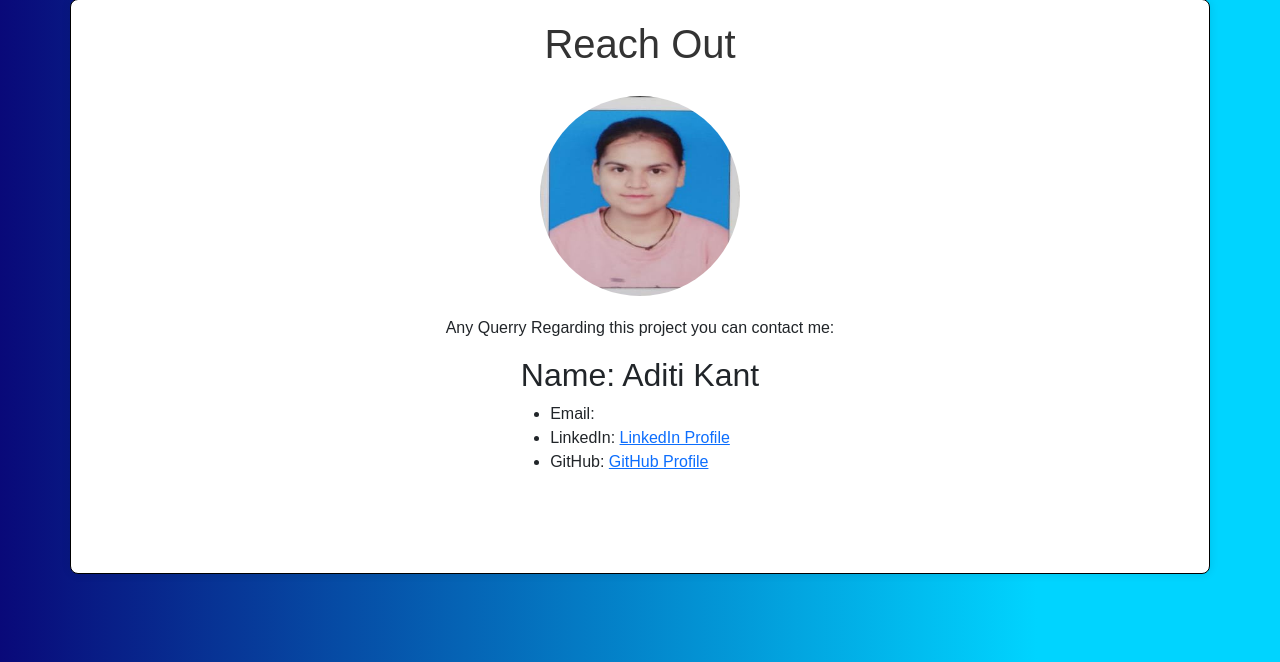
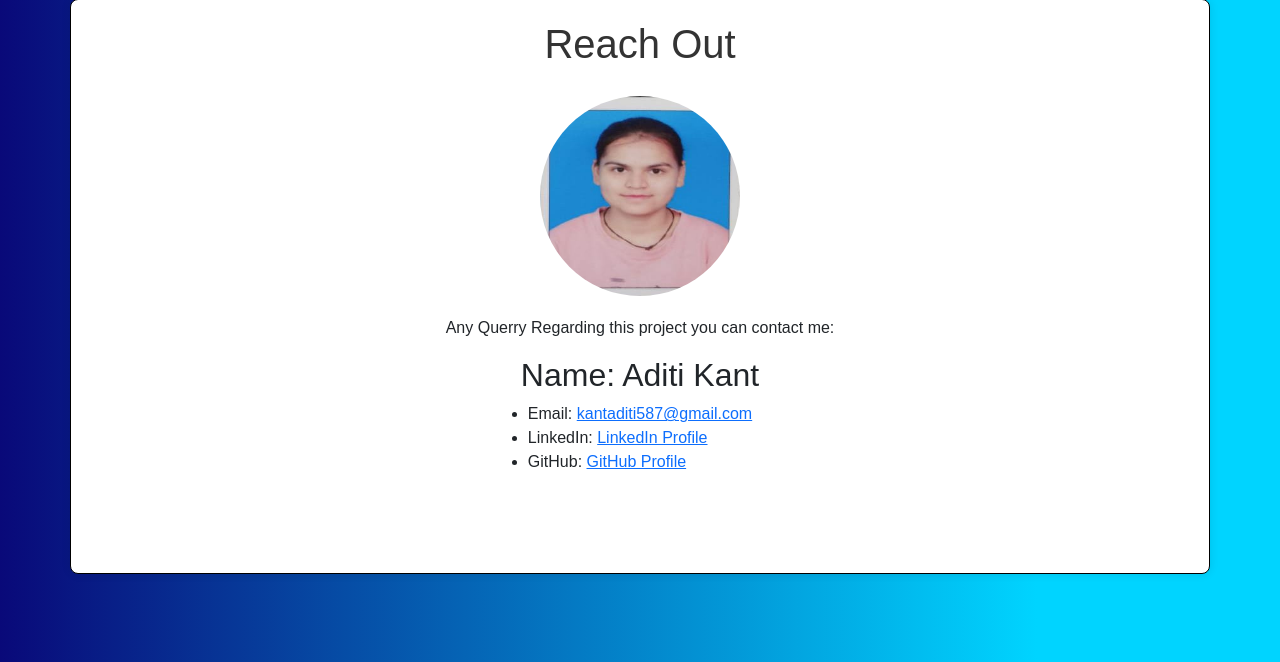
Before and after one commit to nikhildubey-23/LawGenius, a Django app: page /reachout/ in a window 1280 px wide. Shown: the part 102-764 px from the top of the page. Run offline with Django 5.2, Linux system fonts and the light colour scheme; some libraries are stand-ins or nearby versions.

Commit message:
Update reachout.html

```diff
--- a/mainapp/templates/reachout.html
+++ b/mainapp/templates/reachout.html
@@ -228,7 +228,7 @@
             <p>Any Querry Regarding this project you can contact me:</p>
             <h2>Name: Aditi Kant</h2>
             <ul>
-                <li>Email: <a href=""></a></li>
+                <li>Email: <a href="kantaditi587@gmail.com">kantaditi587@gmail.com</a></li>
                 <li>LinkedIn: <a href="https://www.linkedin.com/in/aditi-kant-93427b354/" target="_blank">LinkedIn Profile</a></li>
                 <li>GitHub: <a href="https://github.com/Aditikant-14" target="_blank">GitHub Profile</a></li>
             </ul>
```
